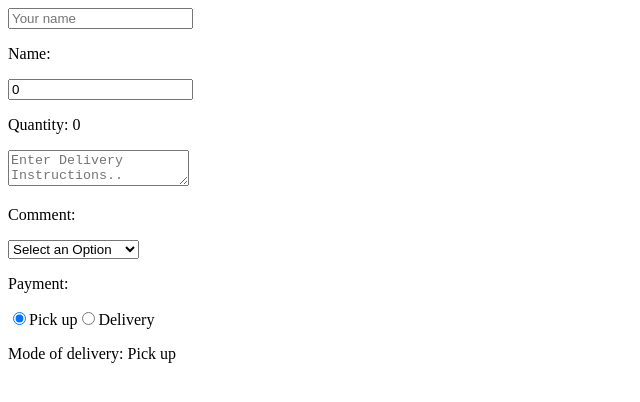
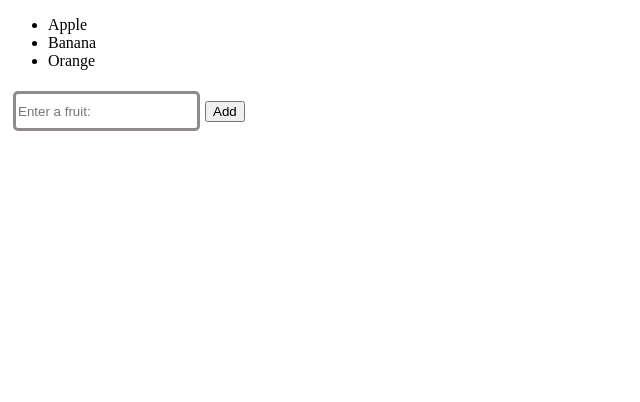
Before and after one commit to AlphonesAbhilash/React-Learn, a React (Vite) app in the folder Learn-react/: page / in a window 1280 px wide. Shown: the top 402 px of the page, without its empty margins (0-640 px from the left). Built offline with nearby package versions, Linux system fonts and the light colour scheme.

Commit message:
Practice the Hooks concept implementing the Arrays.

```diff
--- a/Learn-react/src/App.jsx
+++ b/Learn-react/src/App.jsx
@@ -10,11 +10,12 @@ import MyComponent from './MyComponent.jsx'
 import CounterUseState from './CounterUseState.jsx'
 
 import DeliveryOnChange from './DeliveryOnChange.jsx'
-
+import ColorPicker from './ColorPicker.jsx'
+import WorkWithArrays from './WorkWithArrays.jsx'
 function App(){
   return(
     <>
-      <DeliveryOnChange></DeliveryOnChange>
+      <WorkWithArrays></WorkWithArrays>
     </>
   );
 }
--- /dev/null
+++ b/Learn-react/src/ColorPicker.jsx
@@ -0,0 +1,24 @@
+import React, {useState} from 'react';
+
+function ColorPicker(){
+
+    const [color, setColor] = useState("#FFFFF")
+
+    function handleColorChange(event){
+        setColor(event.target.value)
+    }
+
+    return(
+        <div className="color-picker">
+            <h1>Color Picker</h1>
+            <div className="selected-color" style={{backgroundColor: color}}>
+                <p>Selected Color: {color}</p>
+            </div>
+
+            <label> Select a Color:</label>
+            <input type="color" value={color} onChange={handleColorChange}/>
+        </div>
+    );
+}
+
+export default ColorPicker
--- a/Learn-react/src/DeliveryOnChange.jsx
+++ b/Learn-react/src/DeliveryOnChange.jsx
@@ -1,3 +1,7 @@
+// onChange: The onChange event handler used primarily with form elements.
+//         ex: <input>, <textarea>,<select>, <radio>
+//         Triggers a function everytime the value of the input changes.
+
 import React, {useState} from 'react';
 
 function DeliveryOnChange(){
--- /dev/null
+++ b/Learn-react/src/WorkWithArrays.jsx
@@ -0,0 +1,31 @@
+import { useState } from "react";
+
+
+function WorkWithArrays(){
+
+    const [fruits, setFruits] = useState(["Apple", "Banana", "Orange"])
+
+    function handleAddFruit(){
+        const newFruit = document.getElementById("append").value;
+        document.getElementById("append").value="";
+        setFruits([...fruits, newFruit]);
+    }
+
+    function handleRemoveFruit(index){
+        setFruits(fruits.filter((_,i)=> i!==index));
+    }
+    return(<>
+        <div className="container">
+            <ul>
+                {fruits.map((fruit, index)=>
+                <li key={index} onClick={()=>handleRemoveFruit(index)}>{fruit}</li>
+                )}
+            </ul>
+            <input type="text" id="append" placeholder="Enter a fruit:" on={handleAddFruit}/>
+            <button onClick={()=>handleAddFruit()}>Add</button>
+        </div>
+        </>
+    );
+}
+
+export default WorkWithArrays
--- a/Learn-react/src/index.css
+++ b/Learn-react/src/index.css
@@ -129,3 +129,41 @@ button{
 #res{
   background-color: rgb(72, 190, 253);
 } */
+
+.color-picker{
+  display: flex;
+  flex-direction: column;
+  justify-content: center;
+  align-items: center;
+  border: 5px solid grey;
+  border-radius: 8px;
+}
+
+h1{
+  margin: 50px;
+  font-family: 'Gill Sans', 'Gill Sans MT', Calibri, 'Trebuchet MS', sans-serif;
+  font-size: 3rem;
+}
+
+.selected-color{
+  border: 5px solid brown;
+  padding: 40px;
+  height: 50px;
+  font-family: 'Lucida Sans', 'Lucida Sans Regular', 'Lucida Grande', 'Lucida Sans Unicode', Geneva, Verdana, sans-serif;
+  color: white;
+  border-radius: 10px;
+  transition: 0.5s;
+}
+
+label{
+  margin-top: 1rem;
+  margin-bottom: 5px;
+}
+
+input{
+  padding: 2px;
+  height: 30px;
+  border: 3px solid rgb(146, 137, 137);
+  border-radius: 5px;
+  margin: 5px;
+}
```
